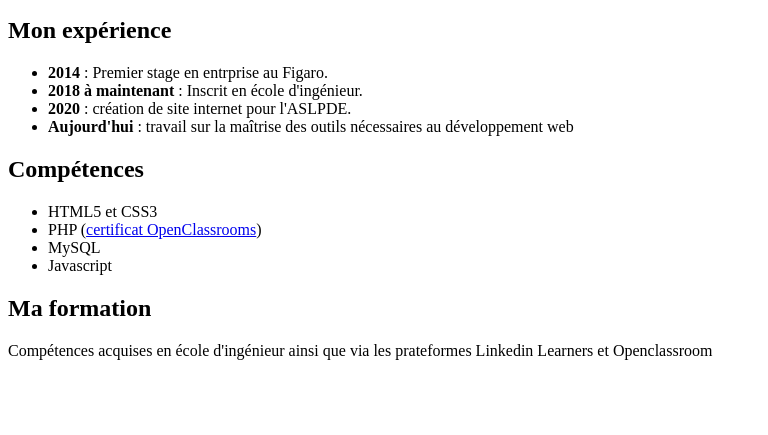
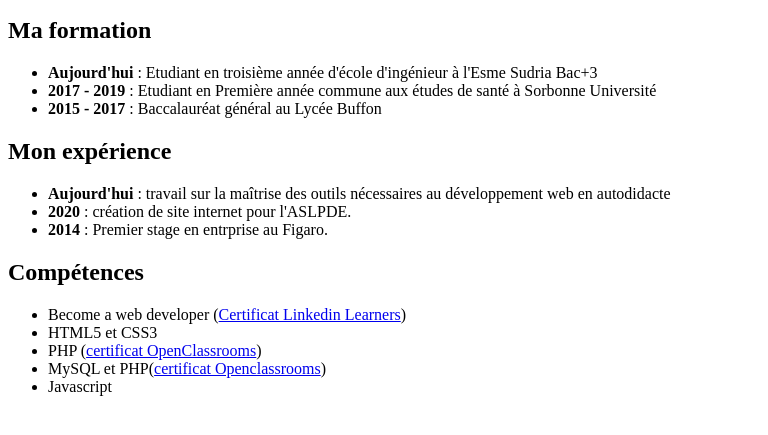
Before and after one commit to zekken12/htmlproject, a website: page HTML5Application1 copie/public_html/index.html in a window 1280 px wide. Shown: the part 269-704 px from the top of the page, without its empty margins (0-768 px from the left). Drawn offline with Linux system fonts and the light colour scheme.

Commit message:
Update index.html

```diff
--- a/HTML5Application1 copie/public_html/index.html
+++ b/HTML5Application1 copie/public_html/index.html
@@ -10,27 +10,31 @@
 
         <p><img src="img/1637859180325.jpeg" alt="Photo d'identité Julien Fegueux" /></p>
 
+        <h2>Ma formation</h2>
+
+        <ul>
+            <li><strong>Aujourd'hui</strong> : Etudiant en troisième année d'école d'ingénieur à l'Esme Sudria Bac+3</li>
+            <li><strong>2017 - 2019</strong> : Etudiant en Première année commune aux études de santé à Sorbonne Université</li>
+            <li><strong>2015 - 2017</strong> : Baccalauréat général au Lycée Buffon </li>
+        </ul>
+
         <h2>Mon expérience</h2>
 
         <ul>
+            <li><strong>Aujourd'hui</strong> : travail sur la maîtrise des outils nécessaires au développement web en autodidacte</li>
+            <li><strong>2020</strong> : création de site internet pour l'ASLPDE.</li>
             <li><strong>2014</strong> : Premier stage en entrprise au Figaro.</li>
-            <li><strong>2018 à maintenant</strong> : Inscrit en école d'ingénieur.</li>
-            <li><strong>2020</strong> : création de site internet pour l'ASLPDE.</li>
-            <li><strong>Aujourd'hui</strong> : travail sur la maîtrise des outils nécessaires au développement web</li>
         </ul>
 
         <h2>Compétences</h2>
 
         <ul>
+            <li> Become a web developer (<a href="https://www.linkedin.com/learning/paths/become-a-web-developer">Certificat Linkedin Learners</a>)</li>
             <li>HTML5 et CSS3</li>
             <li>PHP (<a href="https://openclassrooms.com/fr/course-certificates/1064046326">certificat OpenClassrooms</a>)</li>
-            <li>MySQL</li>
+            <li>MySQL et PHP(<a href="https://openclassrooms.com/fr/course-certificates/4729563318">certificat Openclassrooms</a>)</li>
             <li>Javascript</li>
         </ul>
 
-        <h2>Ma formation</h2>
-
-        <p>Compétences acquises en école d'ingénieur ainsi que via les prateformes Linkedin Learners et Openclassroom </p>
-
     </body>
 </html>
```
